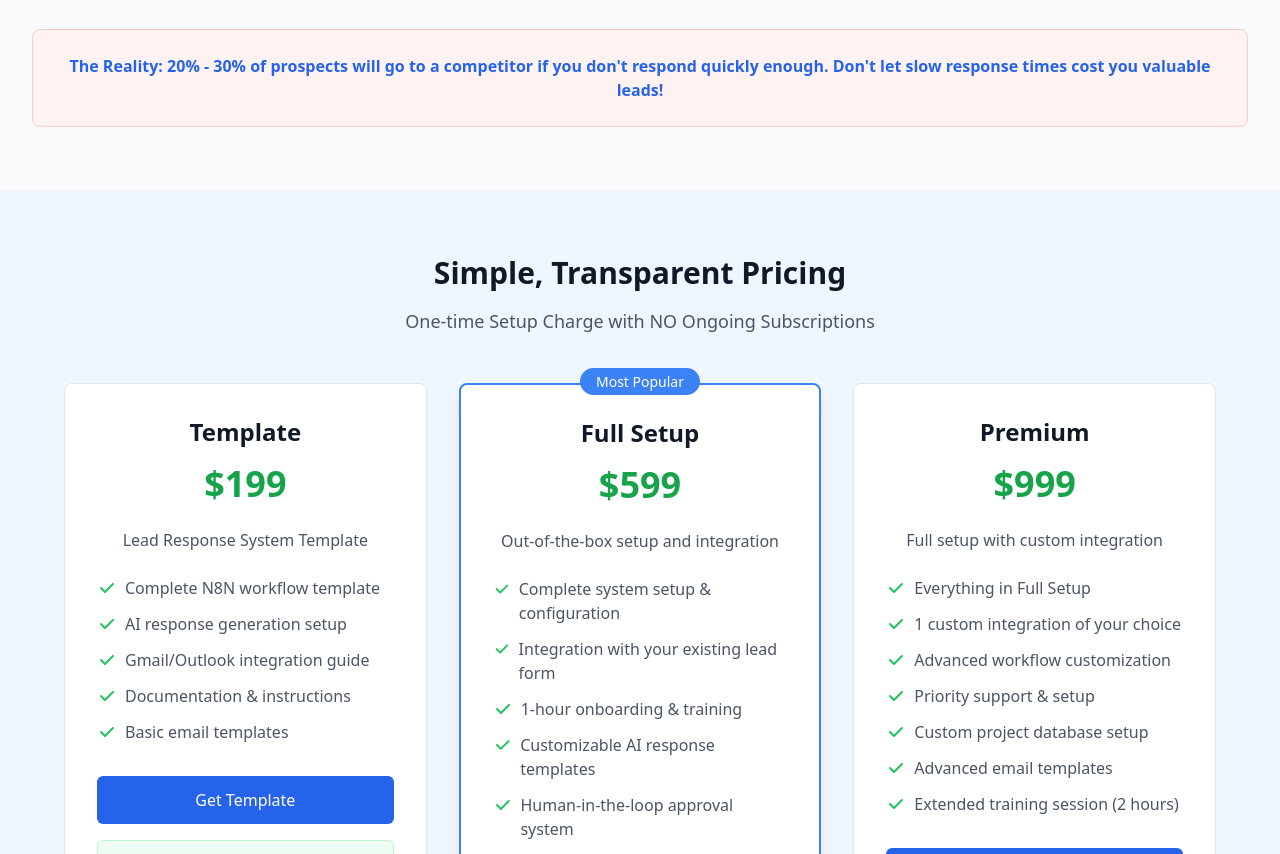
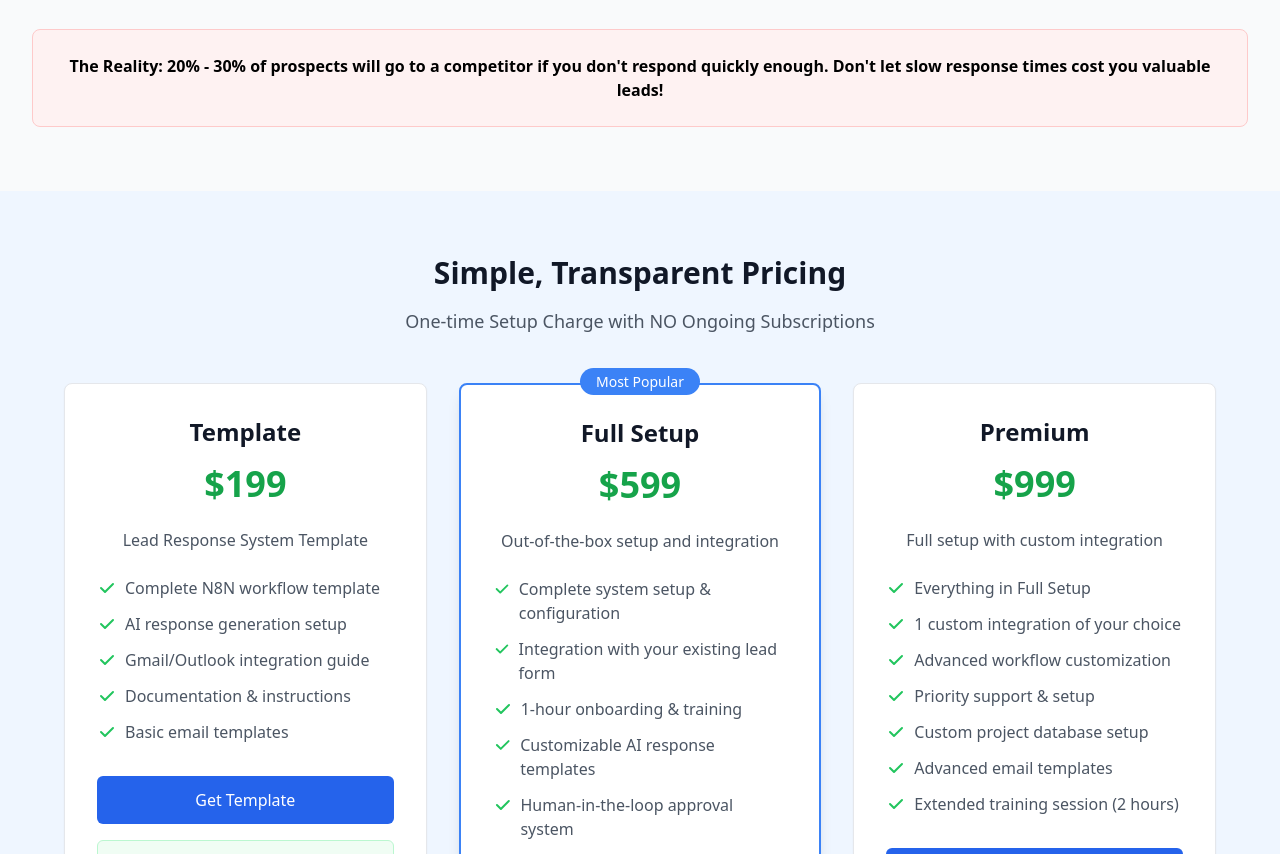
Before and after one commit to blueprintit-ai/octoassistant, a website: page index.html in a window 1280 px wide. Shown: the part 2796-3650 px from the top of the page. Drawn offline with nearby package versions, Linux system fonts and the light colour scheme.

Commit message:
Update index.html

```diff
--- a/index.html
+++ b/index.html
@@ -261,7 +261,7 @@
                 </div>
 
                 <div class="bg-red-50 border border-red-200 rounded-lg p-6 mt-8">
-                    <p class="text-center text-blue-600 font-semibold">
+                    <p class="text-center text-black-600 font-semibold">
                         <strong>The Reality:</strong> 20% - 30% of prospects will go to a competitor if you don't respond quickly enough. Don't let slow response times cost you valuable leads!
                     </p>
                 </div>
```
